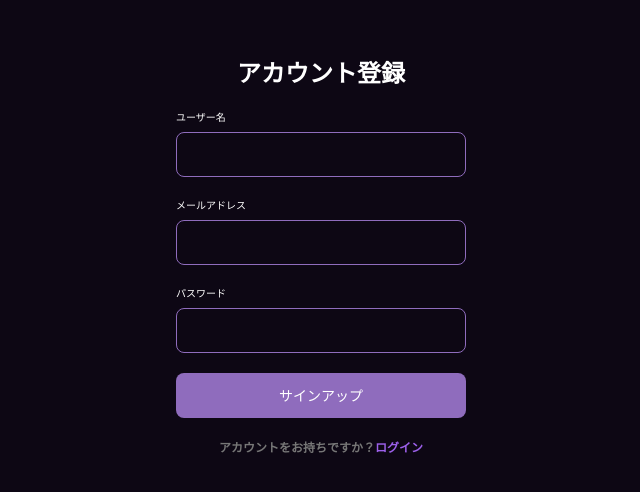
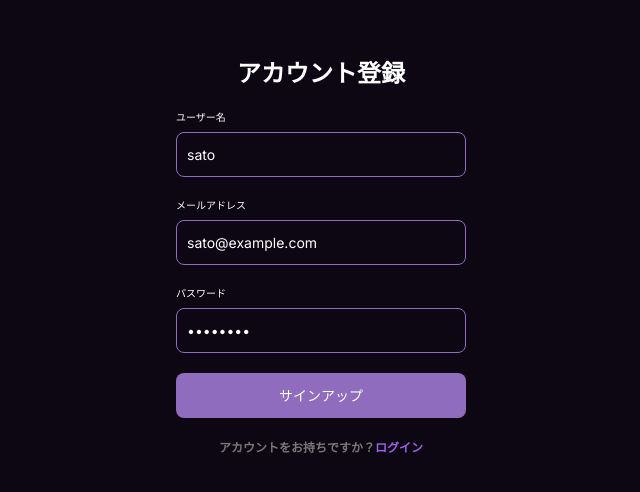
Before and after one commit to doglapping707/todo-app-ts, a React (Vite) app: page /register in a window 1280 px wide. Shown: the part 146-638 px from the top of the page, without its empty margins (319-959 px from the left). Built offline with nearby package versions, Linux system fonts and the light colour scheme; no server answers.

Commit message:
アカウント登録機能を実装

```diff
--- a/src/api/AuthAPI.ts
+++ b/src/api/AuthAPI.ts
@@ -3,6 +3,11 @@ import useCreateAxios from "../hooks/InstanceFactory";
 
 async function getUser() {
     const { data } = await useCreateAxios().get<User>(`api/user`);
+    return data;
+}
+
+async function register({ name, email, password }: { name: string, email: string, password: string }) {
+    const { data } = await useCreateAxios().post<User>(`api/register`, { name, email, password });
     return data;
 }
 
@@ -19,6 +24,7 @@ async function logout() {
 
 export {
     getUser,
+    register,
     login,
     logout
 }
--- a/src/pages/Register/index.tsx
+++ b/src/pages/Register/index.tsx
@@ -1,20 +1,37 @@
+import { useState } from "react";
+import { useRegister, useLogin } from "../../queries/AuthQuery";
+
 export default function Register() {
+    const register = useRegister();
+    const login = useLogin();
+    const [name, setName] = useState('sato');
+    const [email, setEmail] = useState('sato@example.com');
+    const [password, setPassword] = useState('Asdf1234');
+    function handleRegister(e: React.FormEvent<HTMLFormElement>) {
+        e.preventDefault();
+        register.mutate({ name, email, password }, {
+            onSuccess: () => {
+                login.mutate({ email, password });
+            }
+        });
+    }
+
     return (
         <div id="form">
             <div className="container">
                 <h1>アカウント登録</h1>
-                <form action="">
+                <form onSubmit={handleRegister}>
                     <div className="input_area">
                         <label htmlFor="">ユーザー名</label>
-                        <input type="text" required />
+                        <input type="text" value={name} onChange={e => setName(e.target.value)} />
                     </div>
                     <div className="input_area">
                         <label htmlFor="email">メールアドレス</label>
-                        <input type="email" required />
+                        <input type="email" value={email} onChange={e => setEmail(e.target.value)} />
                     </div>
                     <div className="input_area">
                         <label htmlFor="password">パスワード</label>
-                        <input type="password" required />
+                        <input type="password" value={password} onChange={e => setPassword(e.target.value)} />
                     </div>
                     <button>サインアップ</button>
                 </form>
--- a/src/queries/AuthQuery.ts
+++ b/src/queries/AuthQuery.ts
@@ -8,6 +8,29 @@ function useUser() {
     return useQuery({
         queryKey: ['users'],
         queryFn: api.getUser
+    });
+}
+
+function useRegister() {
+    return useMutation({
+        mutationFn: api.register,
+        onSuccess: async () => {
+            toast.success("アカウント登録に成功しました。");
+        },
+        onError: async (error: AxiosError) => {
+            const data: any = error.response?.data;
+            if (data.errors) {
+                Object.values(data.errors).map(
+                    (messages: any) => {
+                        messages.map((message: string) => {
+                            toast.error(message);
+                        });
+                    }
+                );
+            } else {
+                toast.error("アカウント登録に失敗しました。");
+            }
+        }
     });
 }
 
@@ -56,6 +79,7 @@ function useLogout() {
 
 export {
     useUser,
+    useRegister,
     useLogin,
     useLogout
 }
--- a/src/router.tsx
+++ b/src/router.tsx
@@ -21,6 +21,11 @@ export default function Router() {
         return <Home />
     }
 
+    function RegisterRoute() {
+        if (isAuth) return <Navigate replace to="/" />
+        return <Register />
+    }
+
     function LoginRoute() {
         if (isAuth) return <Navigate replace to="/" />
         return <Login />
@@ -31,7 +36,7 @@ export default function Router() {
     const router = createBrowserRouter([
         {
             path: "/register",
-            element: <Register />,
+            element: <RegisterRoute />,
             errorElement: <Error />,
         },
         {
```
